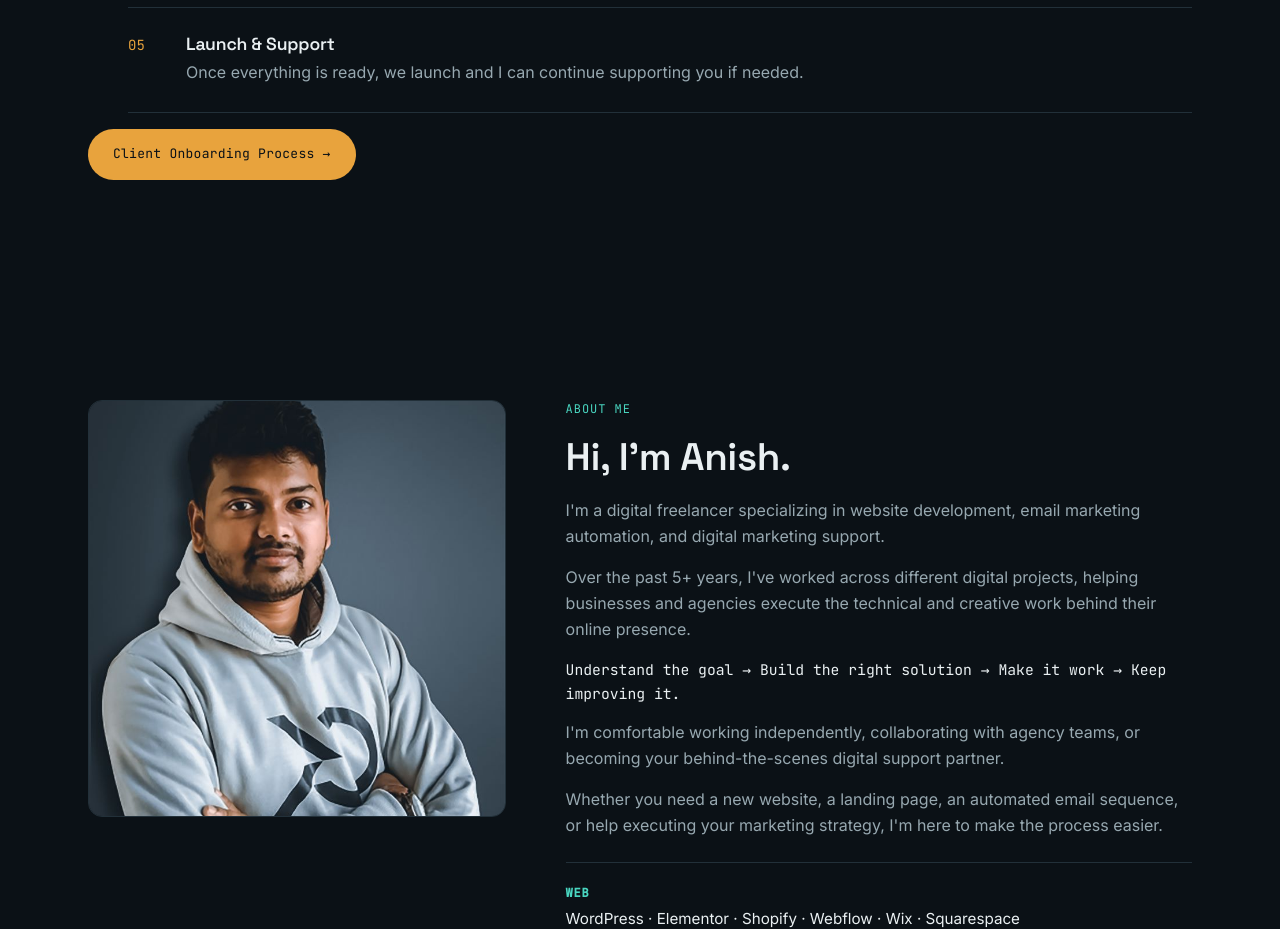
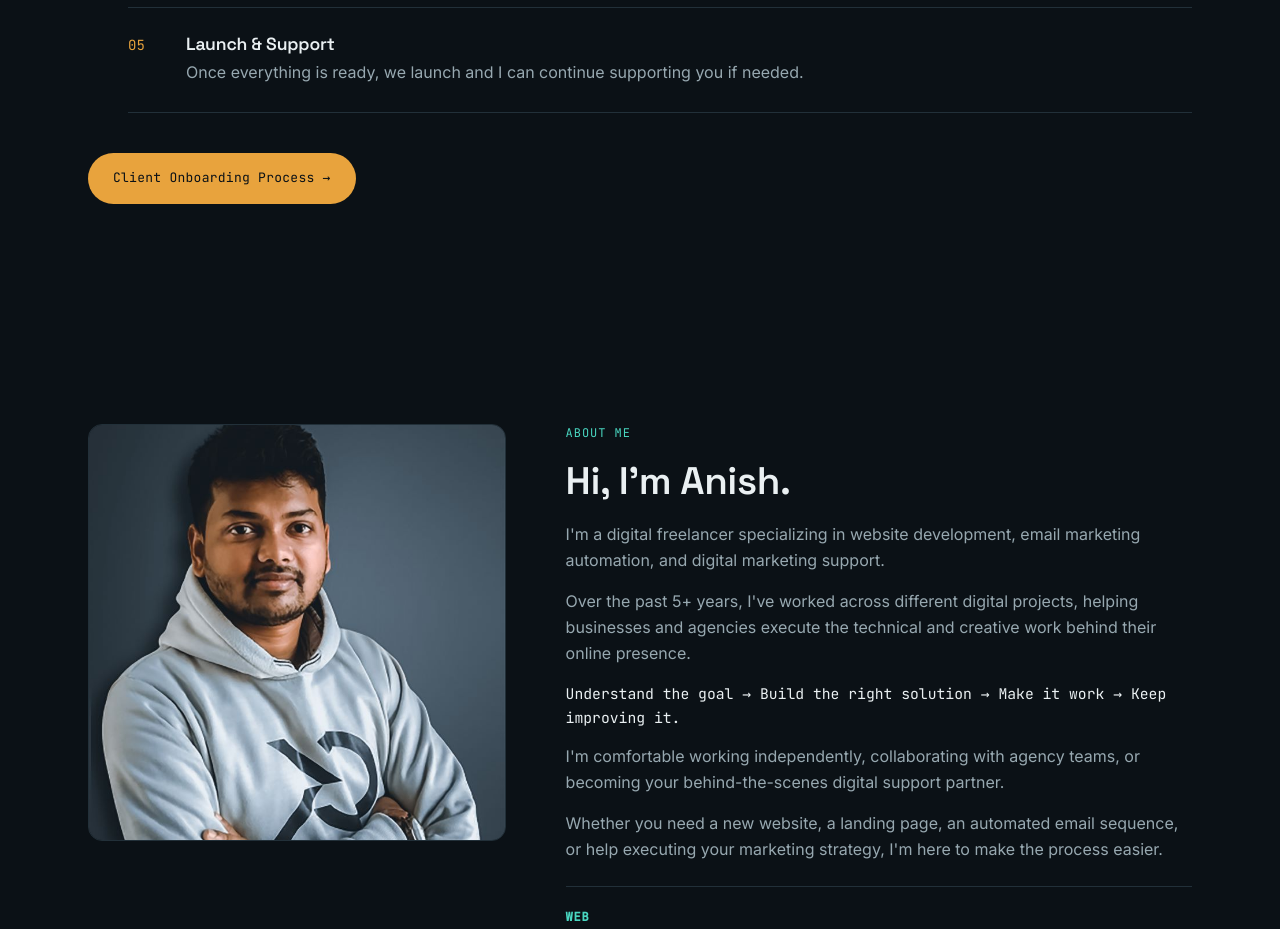
Before and after one commit to anishtask/portfolio, a plain HTML site: page index.html in a window 1280 px wide. Shown: the part 5940-6869 px from the top of the page. Drawn offline with Linux system fonts and the light colour scheme; a script that the page names is missing.

Commit message:
Update style.css

```diff
--- a/style.css
+++ b/style.css
@@ -631,3 +631,5 @@ a:focus-visible, button:focus-visible, input:focus-visible, select:focus-visible
   outline-offset: 2px;
 }
 .calendly-frame{ min-height: 700px; background: var(--surface-2); border-radius: var(--radius-sm); overflow: hidden; }
+
+.process-cta{ margin-top: 40px; }
```
